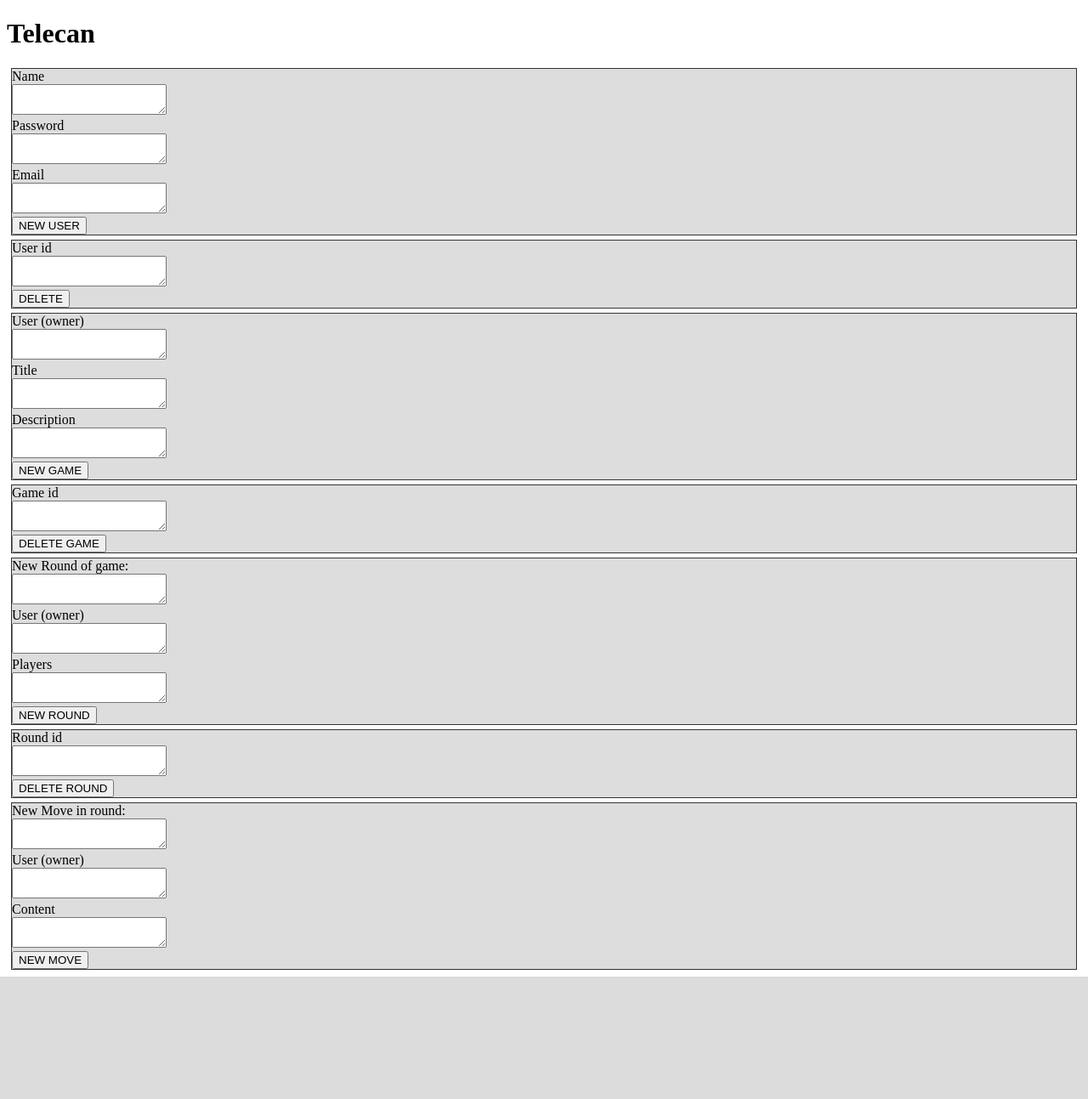
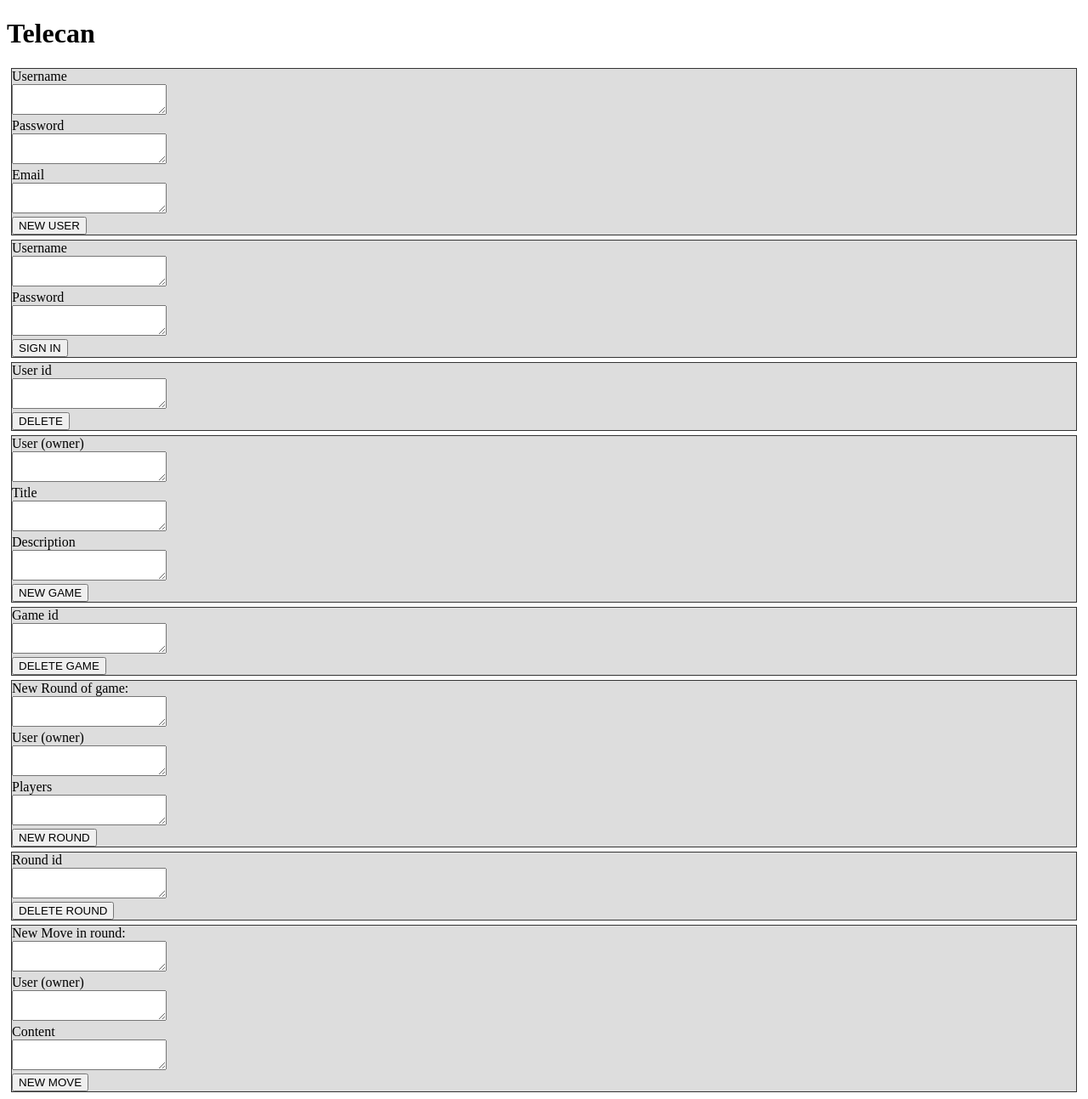
Before and after one commit to 2-complex/telecan, a Flask app: page / in a window 1280 px wide. Shown: the whole page at 85% size. Before the commit the page ends 1149 px from the top, so only its background shows below. Run offline with Flask 2, Linux system fonts and the light colour scheme; data that the repository does not hold is empty.

Commit message:
Signin kinda working

```diff
--- a/endpoints.py
+++ b/endpoints.py
@@ -85,10 +85,12 @@ def sign_in():
         username = request.form['username'],
         password = request.form['password'])
     if r.success:
-        resp = make_response(r.message)
+        print("SUCCESSFUL LOGIN")
+        resp = make_response(r.blob)
         resp.set_cookie('.SECURITY', r.key)
     else:
-        resp = make_response(r.message)
+        print("UNSUCCESSFUL")
+        resp = make_response(r.blob)
     return resp
 
     abort(404)
@@ -138,7 +140,7 @@ app.add_url_rule('/rounds', 'rounds', rounds, methods=['GET'])
 app.add_url_rule('/moves', 'moves', moves, methods=['GET'])
 app.add_url_rule('/new-user', "new-user", new_user, methods=['POST'])
 app.add_url_rule('/user-info', "user-info", user_info, methods=['GET'])
-app.add_url_rule('/sign-in', "sign-in", sign_in, methods=['GET'])
+app.add_url_rule('/sign-in', "sign-in", sign_in, methods=['POST'])
 app.add_url_rule('/delete-user', "delete-user", delete_user, methods=['POST'])
 app.add_url_rule('/new-game', "new-game", new_game, methods=['POST'])
 app.add_url_rule('/delete-game', "delete-game", delete_game, methods=['POST'])
--- a/impl_test.py
+++ b/impl_test.py
@@ -24,12 +24,13 @@ assert(blob['email'] == "humpy@number10.co.uk")
 r = impl.sign_in("Sir Humphrey Applegate", "Jazz123")
 assert(r.success)
 assert(len(r.key) > 10)
-assert(len(r.message) > 10)
+assert(json.loads(r.blob)["user_id"] == humphrey_id)
 
 r = impl.sign_in("Sir Humphrey Applegate", "WrongPassword")
 assert(not r.success)
 assert(r.key == "")
-assert(len(r.message) > 10)
+assert(not json.loads(r.blob).has_key("user_id"))
+assert(json.loads(r.blob)["success"] == False)
 
 blob = json.loads(impl.new_user( "Sybil Fawlty", "Splendid11", "saucysibs@ft.co.uk" ))
 assert(blob['success'] == True)
--- a/implementation.py
+++ b/implementation.py
@@ -12,10 +12,10 @@ import re
 
 
 class SignInResponse:
-    def __init__(self, success, key, message):
+    def __init__(self, success, key, blob):
         self.success = success
         self.key = key
-        self.message = message
+        self.blob = blob
 
     def __repr__(self):
         return repr((self.success, self.key, self.message))
@@ -188,12 +188,18 @@ class Implementation:
         user = self.get_user_by_username_password(username, password)
 
         if user == None:
-            return SignInResponse(False, "", "User not found.")
+            return SignInResponse(False, "", json.dumps({
+                    "success" : False,
+                    "reason" : "User not found.",
+                }))
 
         session = self.models.Session(user)
         self.session.add(session)
         self.session.commit()
-        return SignInResponse(True, session.key, "Sign in successful.")
+        return SignInResponse(True, session.key, json.dumps({
+                "success" : True,
+                "user_id" : user.id,
+            }))
 
 
     def delete_user(self, delete_id):
--- a/templates/index.html
+++ b/templates/index.html
@@ -12,7 +12,7 @@
 <div id="moves" class="move-list"></div>
 
 <div class="panel" id="new-user-form">
-    Name
+    Username
     <div>
         <textarea id="new-username" class="form-input"></textarea>
     </div>
@@ -26,6 +26,20 @@
     </div>
     <div>
         <button id="new-user-button">NEW USER</button>
+    </div>
+</div>
+
+<div class="panel" id="sign-in-form">
+    Username
+    <div>
+        <textarea id="sign-in-username" class="form-input"></textarea>
+    </div>
+    Password
+    <div>
+        <textarea id="sign-in-password" class="form-input"></textarea>
+    </div>
+    <div>
+        <button id="sign-in-button">SIGN IN</button>
     </div>
 </div>
 
@@ -146,6 +160,26 @@ $('#new-user-button').click(
                 "username":$("#new-username").val(),
                 "password":$("#new-password").val(),
                 "email":$("#new-email").val(),
+            },
+        }) ).then(
+            function(result)
+            {
+                var response = JSON.parse(result);
+                $("#output").append(result);
+                refresh();
+            }
+        );
+    }
+)
+
+$('#sign-in-button').click(
+    function(evt)
+    {
+        $('#output').empty();
+        $.when( $.ajax({ type: "POST", url: "/sign-in", dataType: "text",
+            data: {
+                "username":$("#sign-in-username").val(),
+                "password":$("#sign-in-password").val(),
             },
         }) ).then(
             function(result)
```
